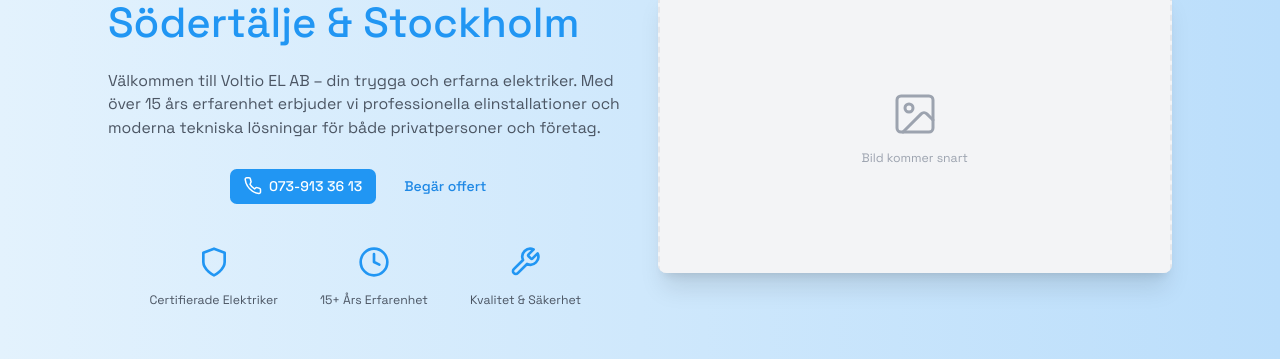
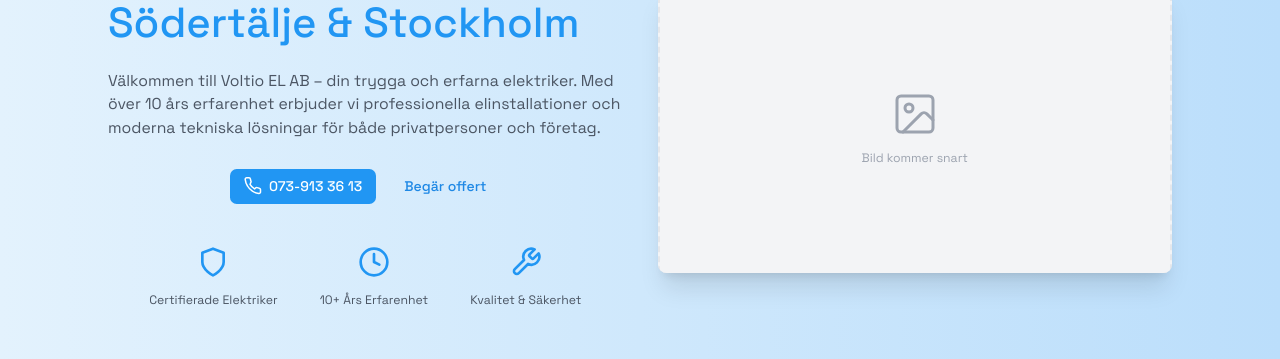
Before and after one commit to eliya-amanoeel/voltio, a React (Vite) app: page / in a window 1280 px wide. Shown: the part 206-565 px from the top of the page. Built offline with nearby package versions, Linux system fonts and the light colour scheme.

Commit message:
corrected years of experience

```diff
--- a/src/pages/Home.jsx
+++ b/src/pages/Home.jsx
@@ -9,7 +9,7 @@
           <div className="hero-split">
             <div className="hero-split-text">
               <h1>Professionella Eltjänster i <span>Södertälje &amp; Stockholm</span></h1>
-              <p>Välkommen till Voltio EL AB – din trygga och erfarna elektriker. Med över 15 års erfarenhet erbjuder vi professionella elinstallationer och moderna tekniska lösningar för både privatpersoner och företag.</p>
+              <p>Välkommen till Voltio EL AB – din trygga och erfarna elektriker. Med över 10 års erfarenhet erbjuder vi professionella elinstallationer och moderna tekniska lösningar för både privatpersoner och företag.</p>
               <div className="hero-cta">
                 <a href="tel:0739133613" className="btn btn-blue" style={{gap: '.5rem'}}>
                   <svg xmlns="http://www.w3.org/2000/svg" width="18" height="18" viewBox="0 0 24 24" fill="none" stroke="currentColor" strokeWidth="2" strokeLinecap="round" strokeLinejoin="round" aria-hidden="true">
@@ -30,7 +30,7 @@
                   <svg xmlns="http://www.w3.org/2000/svg" width="32" height="32" viewBox="0 0 24 24" fill="none" stroke="currentColor" strokeWidth="2" strokeLinecap="round" strokeLinejoin="round">
                     <circle cx="12" cy="12" r="10"/><polyline points="12 6 12 12 16 14"/>
                   </svg>
-                  <p>15+ Års Erfarenhet</p>
+                  <p>10+ Års Erfarenhet</p>
                 </div>
                 <div className="hero-icon-item">
                   <svg xmlns="http://www.w3.org/2000/svg" width="32" height="32" viewBox="0 0 24 24" fill="none" stroke="currentColor" strokeWidth="2" strokeLinecap="round" strokeLinejoin="round">
--- a/src/pages/OmOss.jsx
+++ b/src/pages/OmOss.jsx
@@ -15,7 +15,7 @@
           <div className="about-grid">
             <div className="about-text">
               <h2>Välkommen till Voltio EL AB</h2>
-              <p>Välkommen till Voltio EL AB – din trygga och erfarna elektriker i Södertälje och Stockholm. Med över 15 års erfarenhet erbjuder vi professionella elinstallationer och moderna tekniska lösningar för både privatpersoner och företag.</p>
+              <p>Välkommen till Voltio EL AB – din trygga och erfarna elektriker i Södertälje och Stockholm. Med över 10 års erfarenhet erbjuder vi professionella elinstallationer och moderna tekniska lösningar för både privatpersoner och företag.</p>
               <p>Vi är specialiserade inom belysning, installation av elbilsladdare samt kompletta elsystem för hem och verksamheter. Vårt arbete präglas alltid av kvalitet, säkerhet och noggrannhet, där varje projekt utförs enligt de senaste branschstandarderna.</p>
               <p>Hos oss får du pålitlig service, hög kompetens och lösningar anpassade efter dina behov. Vi strävar alltid efter att leverera hållbara och effektiva resultat med fokus på kundnöjdhet och professionalism.</p>
               <div className="stats-grid">
@@ -30,7 +30,7 @@
                   <svg xmlns="http://www.w3.org/2000/svg" width="32" height="32" viewBox="0 0 24 24" fill="none" stroke="currentColor" strokeWidth="2" strokeLinecap="round" strokeLinejoin="round">
                     <circle cx="12" cy="8" r="6"/><path d="M15.477 12.89 17 22l-5-3-5 3 1.523-9.11"/>
                   </svg>
-                  <div className="stat-num">15+</div>
+                  <div className="stat-num">10+</div>
                   <div className="stat-label">Års Erfarenhet</div>
                 </div>
               </div>
@@ -62,7 +62,7 @@
                 <svg xmlns="http://www.w3.org/2000/svg" width="48" height="48" viewBox="0 0 24 24" fill="none" stroke="currentColor" strokeWidth="2" strokeLinecap="round" strokeLinejoin="round">
                   <circle cx="12" cy="8" r="6"/><path d="M15.477 12.89 17 22l-5-3-5 3 1.523-9.11"/>
                 </svg>
-                <h3>Över 15 Års Erfarenhet</h3>
+                <h3>Över 10 Års Erfarenhet</h3>
                 <p>Med lång erfarenhet inom elbranschen kan vi hantera alla typer av elprojekt med professionalism och expertis.</p>
               </div>
               <div className="why-card">
```
